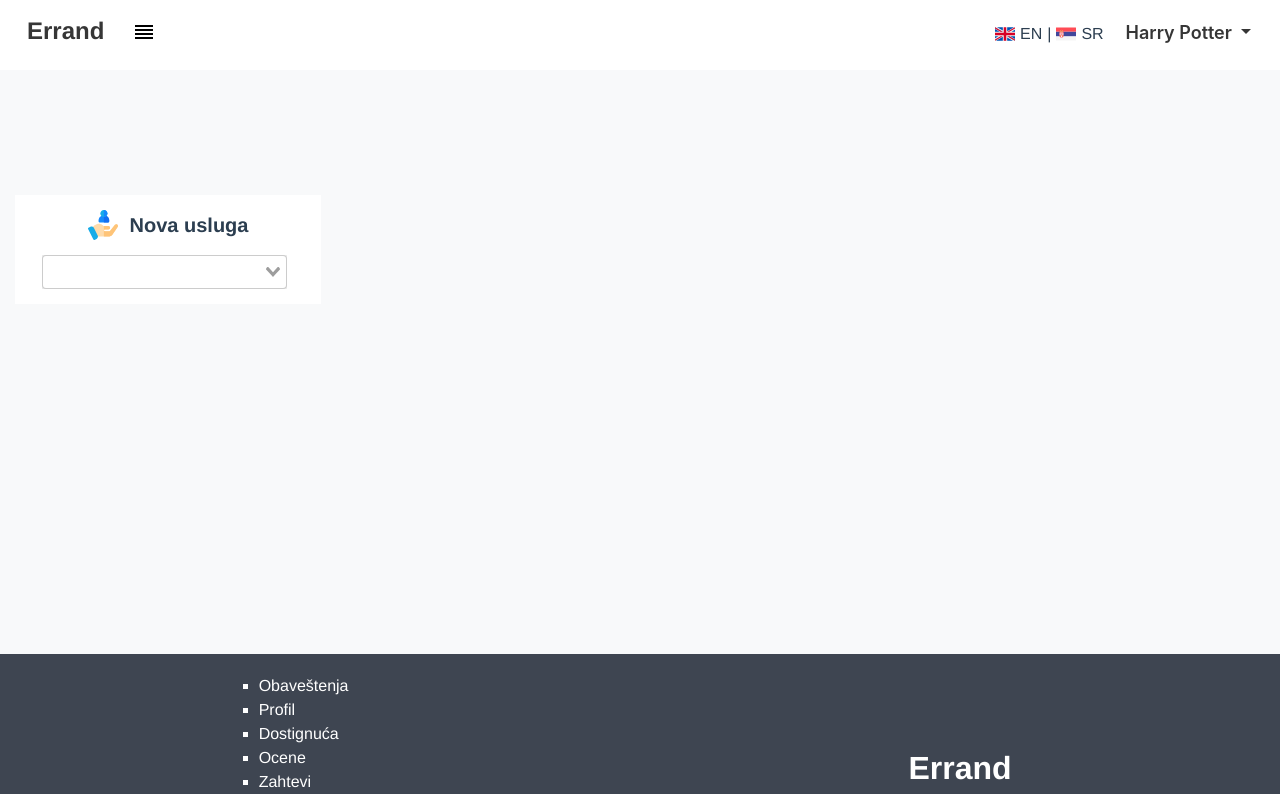
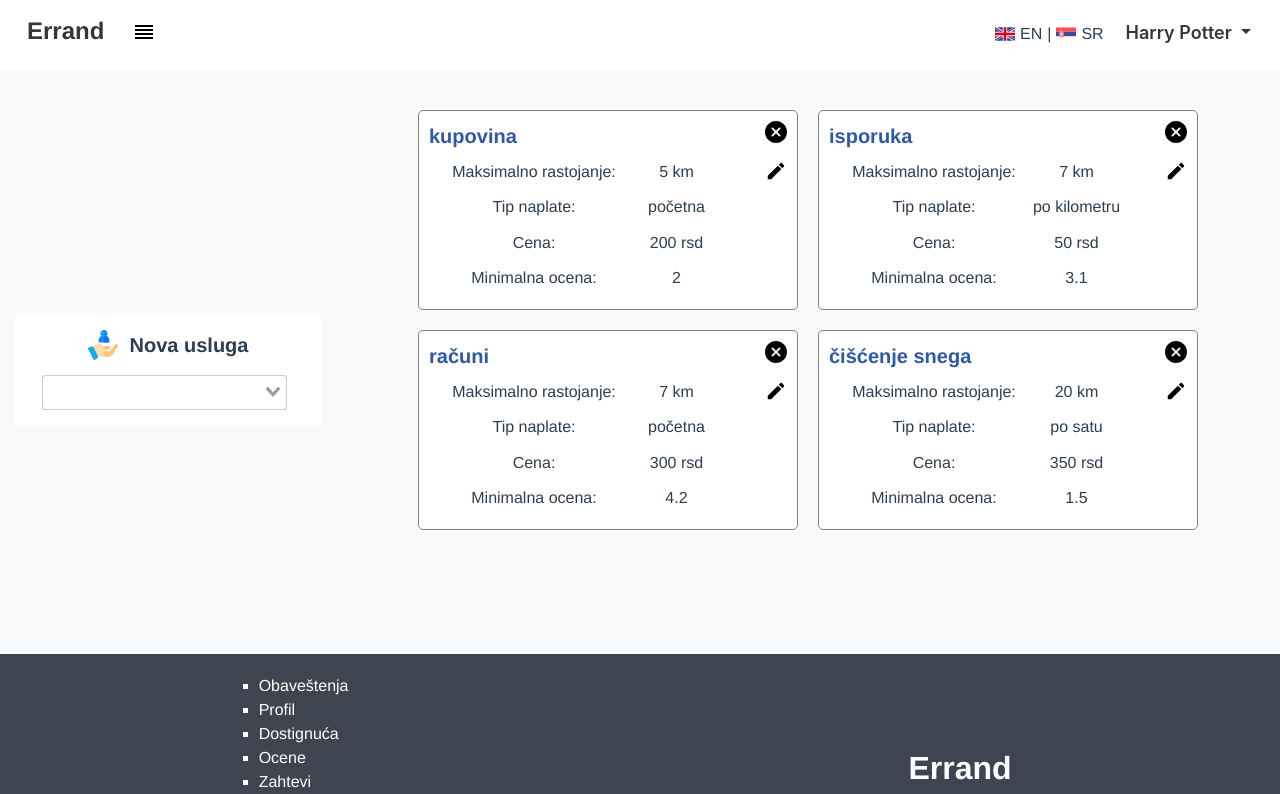
Before and after one commit to MashaNes/Errand, a Vue app in the folder Aplikacija/Web/errand/: page /serviceList in a window 1280 px wide. Shown: the top 794 px of the page. Built offline with nearby package versions, Linux system fonts and the light colour scheme.

Commit message:
Web: dodat detaljniji iygled cenovnika

```diff
--- a/Aplikacija/Web/errand/src/api/userServices.js
+++ b/Aplikacija/Web/errand/src/api/userServices.js
@@ -2,7 +2,7 @@ export const fetchUserServices = () => {
     return {
         UserServices: [
             {
-                sevice:
+                service:
                 {
                     serviceType: "kupovina",
                     description: "Kupovina namirnica sa priloženog spiska"
@@ -13,7 +13,7 @@ export const fetchUserServices = () => {
                 minRating: 2
             },
             {
-                sevice:
+                service:
                 {
                     serviceType: "isporuka",
                     description: "Prenošenje nečega sa jednog mesta na drugo"
@@ -24,7 +24,7 @@ export const fetchUserServices = () => {
                 minRating: 3.1
             },
             {
-                sevice:
+                service:
                 {
                     serviceType: "računi",
                     description: "Plaćanje računa ili odlazak u poštu"
@@ -35,13 +35,13 @@ export const fetchUserServices = () => {
                 minRating: 4.2
             },
             {
-                sevice:
+                service:
                 {
                     serviceType: "čišćenje snega",
                     description: "Čišćenje dvorišta/prilaza/auta od napadalog snega"
                 },
                 maxDist: 20,
-                paymentType: 3,
+                paymentType: 0,
                 paymentAmount: 350,
                 minRating: 1.5
             }
--- /dev/null
+++ b/Aplikacija/Web/errand/src/components/ServiceList.vue
@@ -0,0 +1,42 @@
+<template>
+    <div class="wrapper-component">
+        <UserService v-for="userService in UserServices" :key="userService.service.serviceType" :editable="editable" :userService="userService"/>
+    </div>
+</template>
+
+<script>
+import UserService from "@/components/UserService"
+export default {
+    props:
+    {
+        editable:
+        {
+            type: Boolean,
+            required: true
+        }
+    },
+    components:
+    {
+        UserService
+    },
+    computed:
+    {
+        UserServices()
+        {
+            return this.$store.state.userServices.UserServices
+        }
+    }
+}
+</script>
+
+<style scoped>
+    .wrapper-component
+    {
+        padding: 20px;
+        display: flex;
+        flex-direction: row;
+        justify-content: center;
+        align-items: center;
+        flex-wrap: wrap;
+    }
+</style>
--- /dev/null
+++ b/Aplikacija/Web/errand/src/components/UserService.vue
@@ -0,0 +1,206 @@
+<template>
+    <div class="userService">
+        <div class="editovanje" v-if="editable">
+            <a class="link-editovanje"> <img class="razdvoji" src="../assets/remove.svg"> </a>
+            <a class="link-editovanje"> <img src="../assets/edit.svg"> </a>
+        </div>
+        <div class="telo">
+            <p class="ime">{{userService.service.serviceType}}</p>
+            <div class="grid-div">
+                <div class="row-div">
+                    <div class="left-div">
+                        <span v-if="isSerbian"> Maksimalno rastojanje: </span>
+                        <span v-else> Maximum distance: </span>
+                    </div>
+                    <div class="right-div">
+                        {{userService.maxDist}} km
+                    </div>
+                </div>
+                <div class="row-div">
+                    <div class="left-div">
+                        <span v-if="isSerbian"> Tip naplate: </span>
+                        <span v-else> Payment type: </span>
+                    </div>
+                    <div class="right-div">
+                        {{paymentType}}
+                    </div>
+                </div>
+                <div class="row-div">
+                    <div class="left-div">
+                        <span v-if="isSerbian"> Cena: </span>
+                        <span v-else> Payment amount: </span>
+                    </div>
+                    <div class="right-div">
+                        {{userService.paymentAmount}} rsd
+                    </div>
+                </div>
+                <div class="row-div">
+                    <div class="left-div">
+                        <span v-if="isSerbian"> Minimalna ocena: </span>
+                        <span v-else> Minimum rating: </span>
+                    </div>
+                    <div class="right-div">
+                        {{userService.minRating}}
+                    </div>
+                </div>
+            </div>
+        </div>
+    </div>
+</template>
+
+<script>
+export default {
+    props:
+    {
+        editable:
+        {
+            type: Boolean,
+            required: true
+        },
+        userService:
+        {
+            type: Object,
+            required:true
+        }
+    },
+    computed:
+    {
+        isSerbian()
+        {
+            return this.$store.state.isSerbian
+        },
+        paymentType()
+        {
+            if(this.isSerbian)
+            {
+                if(this.userService.paymentType == 0)
+                    return "po satu"
+                else if(this.userService.paymentType == 1)
+                    return "po kilometru"
+                else if(this.userService.paymentType == 1)
+                    return "fiksna"
+                else
+                    return "početna"
+            }
+            else
+            {
+                if(this.userService.paymentType == 0)
+                    return "per hour"
+                else if(this.userService.paymentType == 1)
+                    return "per kilometer"
+                else if(this.userService.paymentType == 1)
+                    return "fixed"
+                else
+                    return "starting"
+            }
+        }
+    }
+}
+</script>
+
+<style scoped>
+    .userService
+    {
+        display: flex;
+        flex-direction: row-reverse;
+        align-items: center;
+        justify-content: center;
+        width: 380px;
+        height: 200px;
+        background-color: white;
+        border: 1px solid grey;
+        border-radius: 5px;
+        margin: 10px;
+        padding: 10px;
+    }
+
+    .telo
+    {
+        width: 100%;
+        display: flex;
+        flex-direction: column;
+        align-items: flex-start;
+        height: 100%;
+    }
+
+    .editovanje
+    {
+        height: 100%;
+        width: fit-content;
+        display: flex;
+        flex-direction: column;
+        align-content: flex-start;
+    }
+
+    .link-editovanje
+    {
+        height: fit-content;
+    }
+
+    .razdvoji
+    {
+        margin-bottom: 15px;
+    }
+
+    .ime
+    {
+        font-size: 20px;
+        font-weight: 750;
+        color: rgb(48, 89, 165);
+    }
+
+    .grid-div
+    {
+        margin-left: 20px;
+        height: 150px;
+        width: 285px;
+        padding-top: 7px;
+        display: flex;
+        flex-direction: column;
+    }
+
+    .row-div
+    {
+        flex-grow: 1;
+        flex-shrink: 1;
+        width: 100%;
+        margin-bottom: 7px;
+        align-items: center;
+        display: flex;
+        flex-direction: row;
+    }
+
+    .left-div
+    {
+        text-align: center;
+        width: 170px;
+    }
+
+    .right-div
+    {
+        text-align: center;
+        width: 115px;
+    }
+
+    @media only screen and (max-width: 450px)
+    {
+        .userService
+        {
+            width: 110%;
+        }
+
+        .grid-div
+        {
+            margin-left: 5px;
+        }
+
+        .telo{
+            width: 92%;
+        }
+
+        .left-div
+        {
+            width: 50%;
+        }
+    }
+</style>
--- a/Aplikacija/Web/errand/src/pages/PageServiceList.vue
+++ b/Aplikacija/Web/errand/src/pages/PageServiceList.vue
@@ -4,17 +4,19 @@
             <NewUserService />
         </div>
         <div class="cenovnik">
-
+            <ServiceList :editable="true"/>
         </div>
     </div>
 </template>
 
 <script>
 import NewUserService from "@/components/NewUserService"
+import ServiceList from "@/components/ServiceList"
 export default {
     components:
     {
-        NewUserService
+        NewUserService,
+        ServiceList
     },
     created()
     {
@@ -48,7 +50,7 @@ export default {
         padding:15px
     }
 
-    @media only screen and (max-width: 499px)
+    @media only screen and (max-width: 1100px)
     {
         .wrapper
         {
```
